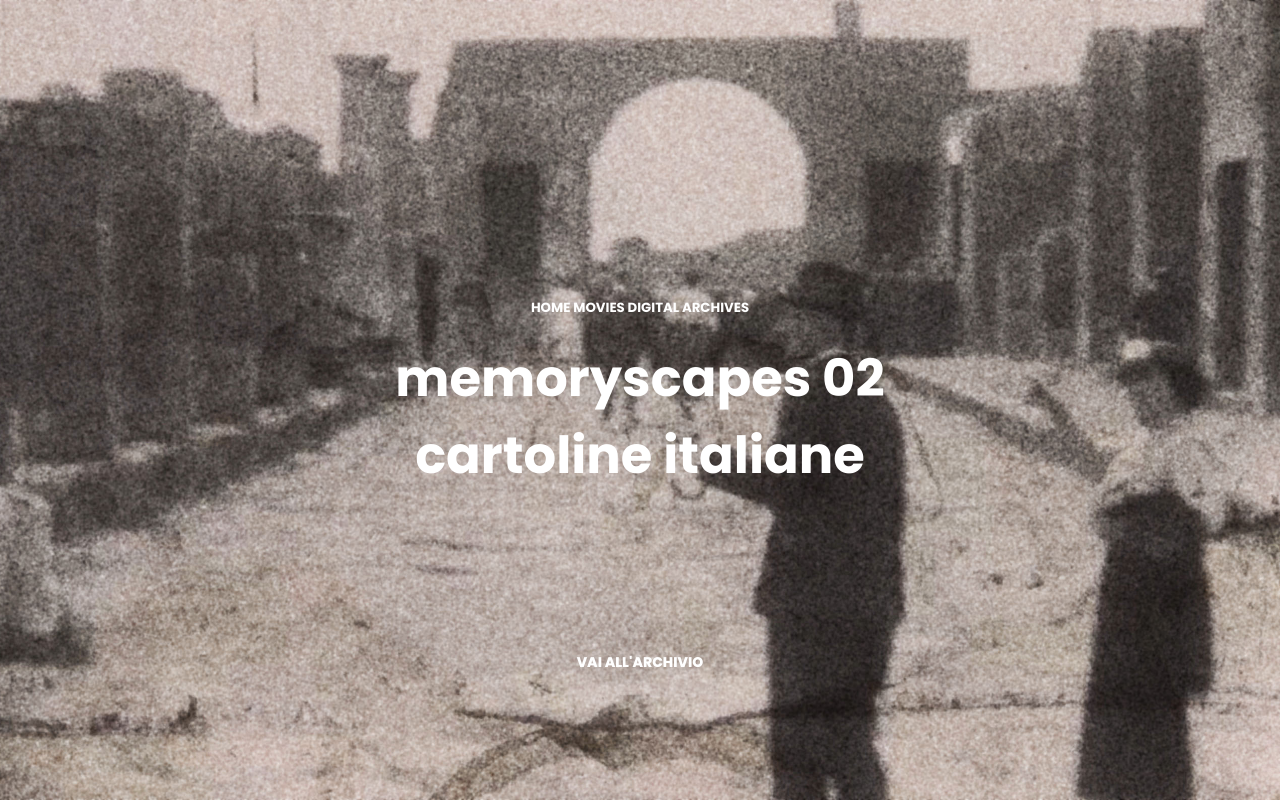
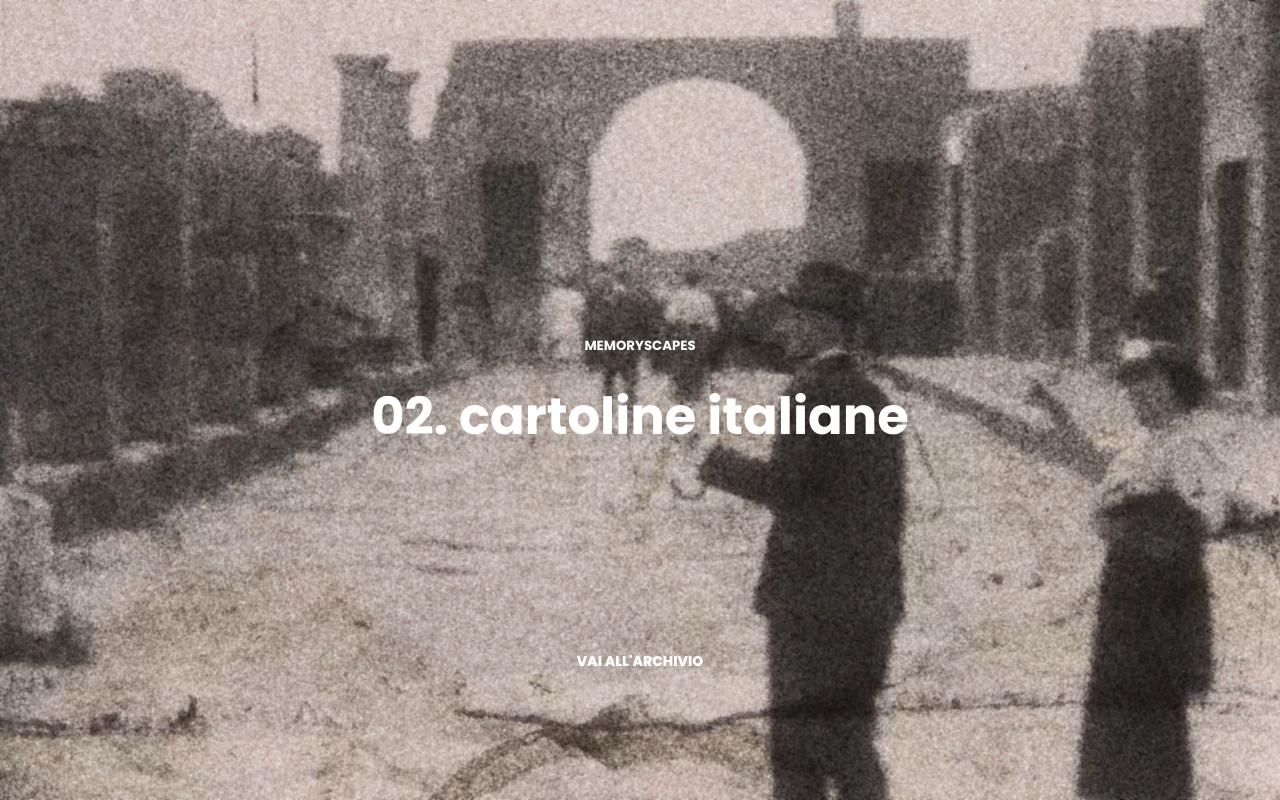
Before and after one commit to bdus-dev/memoryscape, a React (Create React App) app: page / in a window 1280 px wide. Built offline with nearby package versions, Linux system fonts and the light colour scheme.

Commit message:
Fix: p1 PDF Giulia

```diff
--- a/src/cfg.js
+++ b/src/cfg.js
@@ -3,8 +3,7 @@ const variables = {
         app: 'er',
         col: '#7a1dcf',
         title: {
-            main: 'memoryscapes 01',
-            sub: 'lungo la via emilia'
+            main: '01. lungo la via emilia'
         }
     },
 
@@ -12,8 +11,7 @@ const variables = {
         app : 'italia',
         col : '#245344',
         title : {
-            main: 'memoryscapes 02',
-            sub: 'cartoline italiane'
+            main: '02. cartoline italiane'
         }
     }
 };
--- a/src/components/About/About.jsx
+++ b/src/components/About/About.jsx
@@ -36,9 +36,9 @@ export default function About(props) {
     <BlackTmpl lang={lang}>
       <Typography className={classes.boxContainer} component="div">
         <Box className={classes.textBox}>
-          <h5>HOME MOVIES DIGITAL ARCHIVES</h5>
+          <h5>MEMORYSCAPES</h5>
           <h2 className={classes.mainTitle}>
-            {title.main}<br /> {title.sub}
+            {title.main}
           </h2>
           { app === 'er' ? <ER /> : <Italia />}
         </Box>
--- a/src/components/Intro/Intro.jsx
+++ b/src/components/Intro/Intro.jsx
@@ -68,8 +68,8 @@ export default function Intro({ changeLang }) {
       <Container fixed>
         <Typography className={classes.boxContainer} component="div" style={{ height: '100vh' }}>
           <Box className={classes.textBox}>
-            <h5>HOME MOVIES DIGITAL ARCHIVES</h5>
-            <h2 className={classes.mainTitle}>{title.main}<br />{title.sub}</h2>
+            <h5>MEMORYSCAPES</h5>
+            <h2 className={classes.mainTitle}>{title.main}</h2>
           </Box>
           <Box className={classes.languageContainer}>
             <Button className={classes.buttomLang} onClick={() => selectLang('it')}>Vai all'archivio</Button>
--- a/src/components/Search/Search.jsx
+++ b/src/components/Search/Search.jsx
@@ -67,10 +67,10 @@ export default function Search(props) {
     <InternalTmpl lang={lang}>
       <Typography className={classes.boxContainer} component="div">
         <Box className={classes.textBox}>
-            <Button href="https://homemovies.it/digital-archives/ " target="_blank" style={{ color: '#fff', fontWeight: 'bold', paddingLeft: 0}}>
-              HOME MOVIES DIGITAL ARCHIVES
+            <Button href="https://homemovies.it/memoryscapes/ " target="_blank" style={{ color: '#fff', fontWeight: 'bold', paddingLeft: 0}}>
+              memoryscapes
             </Button>
-          <h1 className={classes.mainTitle}>{title.main}<br />{title.sub}</h1>
+          <h1 className={classes.mainTitle}>{title.main}</h1>
         </Box>
 
         <Box>
```
